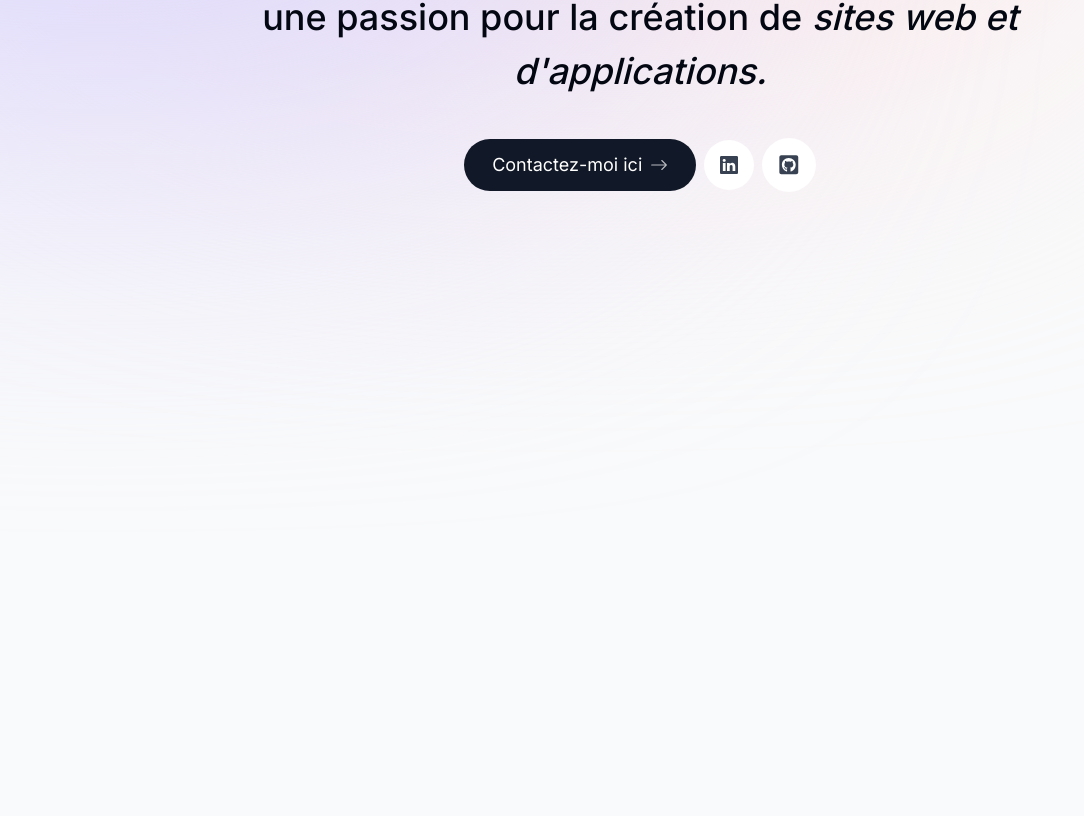
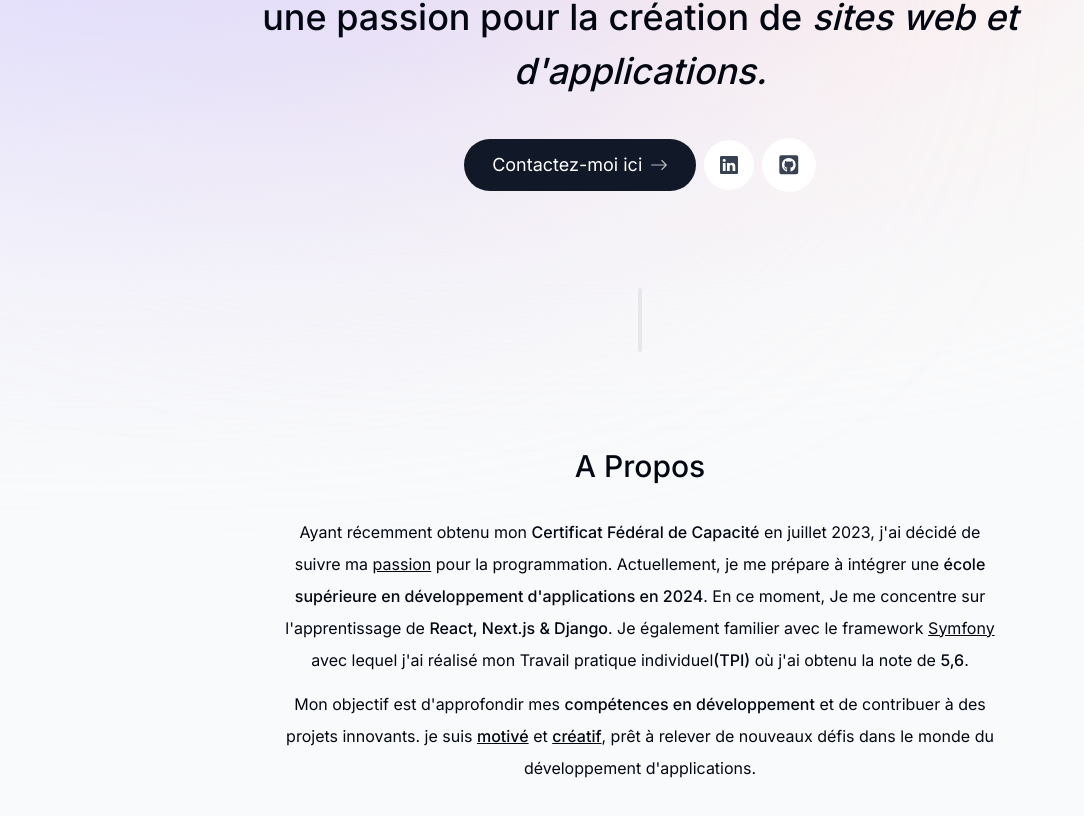
Before and after one commit to anthohn/web-portfolio, a Next.js app: page / in a window 1280 px wide. Shown: the part 374-1190 px from the top of the page, without its empty margins (0-1084 px from the left). Built offline with nearby package versions, Linux system fonts and the light colour scheme.

Commit message:
about section

```diff
--- a/app/layout.tsx
+++ b/app/layout.tsx
@@ -2,6 +2,7 @@ import type { Metadata } from 'next'
 import { Inter } from 'next/font/google'
 import './globals.css'
 import Header from '@/components/header'
+import ActiveSectionContextProvider from "@/context/active-section-context";
 
 const inter = Inter({ subsets: ['latin'] })
 
@@ -55,9 +56,11 @@ export default function RootLayout({
           2xl:left-[-5rem]
         '>
         </div>
+          <ActiveSectionContextProvider>
             <Header />
             {/* page is the children of layout */}
             {children}
+          </ActiveSectionContextProvider>
         </body>
     </html>
   )
--- a/app/page.tsx
+++ b/app/page.tsx
@@ -1,9 +1,18 @@
 import Intro from "@/components/intro";
+import About from "@/components/about";
+import SectionDivider from "@/components/section-divider";
 
 export default function Home() {
   return (
-    <main className="flex flex-col items-center px-4">
+    <main className="flex
+      flex-col
+      items-center
+      px-4
+      "
+    >
       <Intro />
+      <SectionDivider />
+      <About />
     </main>
   );
 }
--- /dev/null
+++ b/components/about.tsx
@@ -0,0 +1,42 @@
+"use client";
+
+import React from "react";
+import SectionHeading from "./section-heading";
+import { motion } from "framer-motion";
+import { useSectionInView } from "@/lib/hooks";
+
+export default function About() {
+  const { ref } = useSectionInView("About");
+
+  return (
+    <motion.section
+      ref={ref}
+      className="mb-28 max-w-[45rem] text-center leading-8 sm:mb-40 scroll-mt-28"
+      initial={{ opacity: 0, y: 100 }}
+      animate={{ opacity: 1, y: 0 }}
+      transition={{ delay: 0.175 }}
+      id="about"
+    >
+      <SectionHeading>A propos</SectionHeading>
+      <p className="mb-3">
+      Ayant récemment obtenu mon{" "}
+        <span className="font-medium">Certificat Fédéral de Capacité</span> en juillet 2023,
+        j&apos;ai décidé de suivre ma <span className="underline">passion</span> pour la programmation.
+        Actuellement, je me prépare à intégrer une{" "}
+        <span className="font-medium">école supérieure en développement d&apos;applications en 2024</span>.{" "}
+        En ce moment, Je me concentre sur l&apos;apprentissage de{" "} <span className="font-medium"> React, Next.js & Django</span>
+        . Je également familier avec le framework <span className="underline">Symfony</span> avec lequel j&apos;ai réalisé mon Travail pratique individuel
+        <span className="font-medium">(TPI)</span> où j&apos;ai obtenu la note de <span className="font-medium">5,6</span>
+        .
+      </p>
+
+      <p>
+        Mon objectif est d&apos;approfondir mes <span className="font-medium">compétences en développement</span> et de
+        contribuer à des projets innovants.
+        {" "}
+        je suis <span className="font-medium underline">motivé</span> et <span className="font-medium underline">créatif</span>
+         , prêt à relever de nouveaux défis dans le monde du développement d&apos;applications.
+      </p>
+    </motion.section>
+  );
+}
--- /dev/null
+++ b/components/section-divider.tsx
@@ -0,0 +1,23 @@
+"use client";
+
+import React from "react";
+import { motion } from "framer-motion";
+
+export default function SectionDivider() {
+  return (
+    <motion.div
+      className="
+        bg-gray-200
+        my-24 h-16
+        w-1
+        rounded-full
+        hidden
+        sm:block
+        dark:bg-opacity-2
+        "
+      initial={{ opacity: 0, y: 100 }}
+      animate={{ opacity: 1, y: 0 }}
+      transition={{ delay: 0.125 }}
+    ></motion.div>
+  );
+}
--- /dev/null
+++ b/components/section-heading.tsx
@@ -0,0 +1,13 @@
+import React from "react";
+
+type SectionHeadingProps = {
+  children: React.ReactNode;
+};
+
+export default function SectionHeading({ children }: SectionHeadingProps) {
+  return (
+    <h2 className="text-3xl font-medium capitalize mb-8 text-center">
+      {children}
+    </h2>
+  );
+}
--- /dev/null
+++ b/context/active-section-context.tsx
@@ -0,0 +1,50 @@
+"use client";
+
+import type { SectionName } from "@/lib/types";
+import React, { useState, createContext, useContext } from "react";
+
+type ActiveSectionContextProviderProps = {
+  children: React.ReactNode;
+};
+
+type ActiveSectionContextType = {
+  activeSection: SectionName;
+  setActiveSection: React.Dispatch<React.SetStateAction<SectionName>>;
+  timeOfLastClick: number;
+  setTimeOfLastClick: React.Dispatch<React.SetStateAction<number>>;
+};
+
+export const ActiveSectionContext =
+  createContext<ActiveSectionContextType | null>(null);
+
+export default function ActiveSectionContextProvider({
+  children,
+}: ActiveSectionContextProviderProps) {
+  const [activeSection, setActiveSection] = useState<SectionName>("Home");
+  const [timeOfLastClick, setTimeOfLastClick] = useState(0); // we need to keep track of this to disable the observer temporarily when user clicks on a link
+
+  return (
+    <ActiveSectionContext.Provider
+      value={{
+        activeSection,
+        setActiveSection,
+        timeOfLastClick,
+        setTimeOfLastClick,
+      }}
+    >
+      {children}
+    </ActiveSectionContext.Provider>
+  );
+}
+
+export function useActiveSectionContext() {
+  const context = useContext(ActiveSectionContext);
+
+  if (context === null) {
+    throw new Error(
+      "useActiveSectionContext must be used within an ActiveSectionContextProvider"
+    );
+  }
+
+  return context;
+}
--- /dev/null
+++ b/lib/hooks.ts
@@ -0,0 +1,21 @@
+import { useActiveSectionContext } from "@/context/active-section-context";
+import { useEffect } from "react";
+import { useInView } from "react-intersection-observer";
+import type { SectionName } from "./types";
+
+export function useSectionInView(sectionName: SectionName, threshold = 0.75) {
+  const { ref, inView } = useInView({
+    threshold,
+  });
+  const { setActiveSection, timeOfLastClick } = useActiveSectionContext();
+
+  useEffect(() => {
+    if (inView && Date.now() - timeOfLastClick > 1000) {
+      setActiveSection(sectionName);
+    }
+  }, [inView, setActiveSection, timeOfLastClick, sectionName]);
+
+  return {
+    ref,
+  };
+}
--- /dev/null
+++ b/lib/types.ts
@@ -0,0 +1,3 @@
+import { links } from "./data";
+
+export type SectionName = (typeof links)[number]["name"];
--- a/package.json
+++ b/package.json
@@ -13,7 +13,8 @@
     "next": "14.0.3",
     "react": "^18",
     "react-dom": "^18",
-    "react-icons": "^4.12.0"
+    "react-icons": "^4.12.0",
+    "react-intersection-observer": "^9.5.3"
   },
   "devDependencies": {
     "@types/node": "^20",
```
Also changed, not shown: 1 other file (tests, documents, lock files or other folders).
